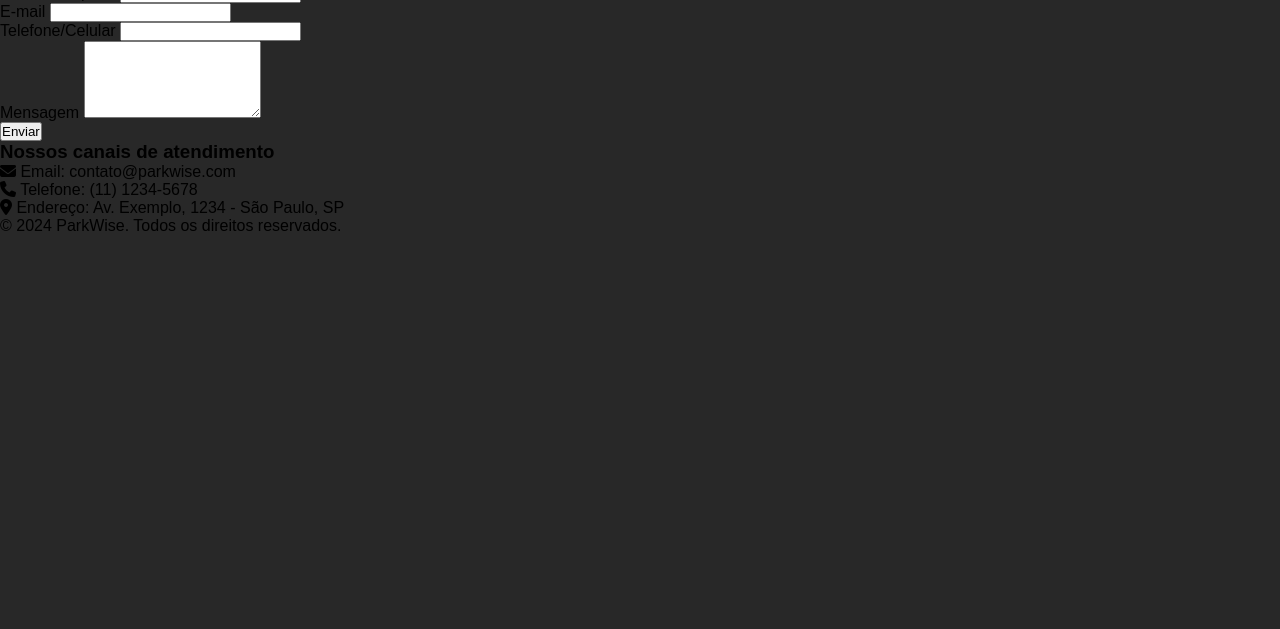
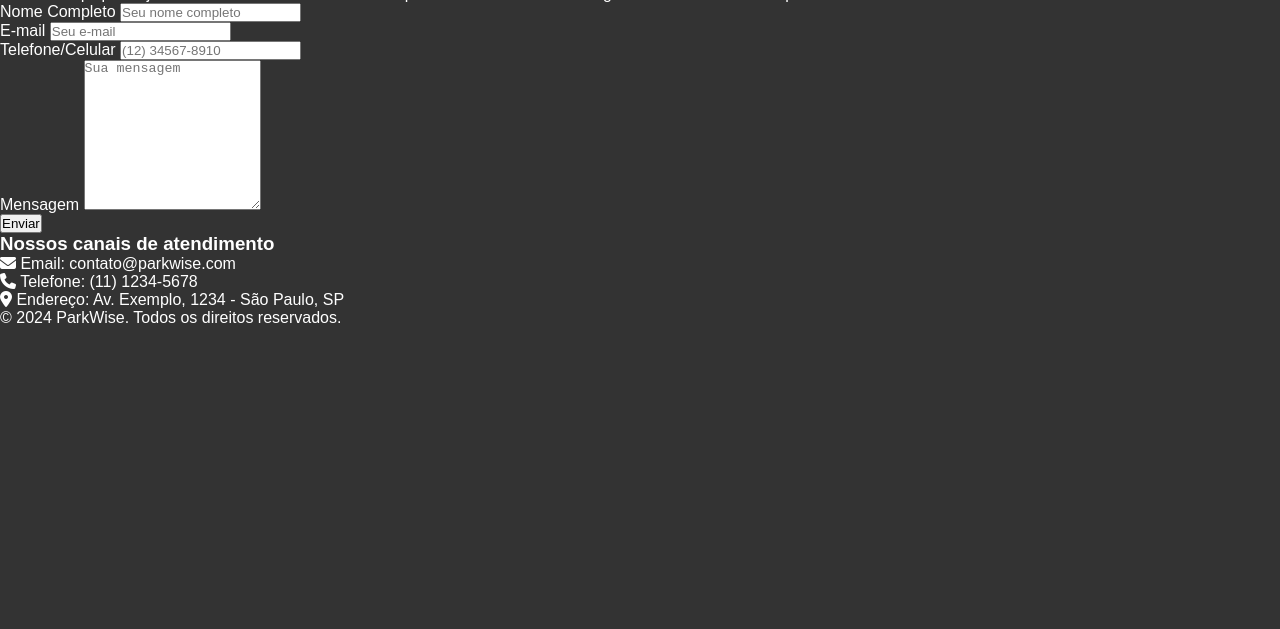
Before and after one commit to joaogcr/Parkwise, a plain HTML site: page Site/FaleConosco/faleconsoco.html in a window 1280 px wide. Shown: the part 171-800 px from the top of the page. Drawn offline with Linux system fonts and the light colour scheme; files that its build step writes are made by us from their sources.

Commit message:
faleconsoco.html

```diff
--- a/Site/FaleConosco/faleconsoco.html
+++ b/Site/FaleConosco/faleconsoco.html
@@ -4,7 +4,7 @@
     <meta charset="UTF-8" />
     <meta name="viewport" content="width=device-width, initial-scale=1.0" />
     <title>ParkWise - Fale Conosco</title>
-    <link rel="stylesheet" href="estilo.css" />
+    <link rel="stylesheet" href="styles.fc.css" />
     <link
       rel="stylesheet"
       href="https://cdnjs.cloudflare.com/ajax/libs/font-awesome/6.6.0/css/all.min.css"
```
